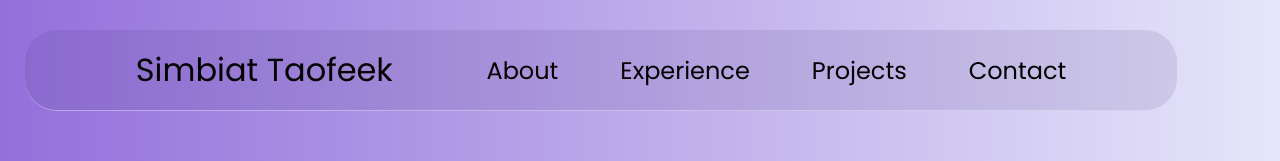
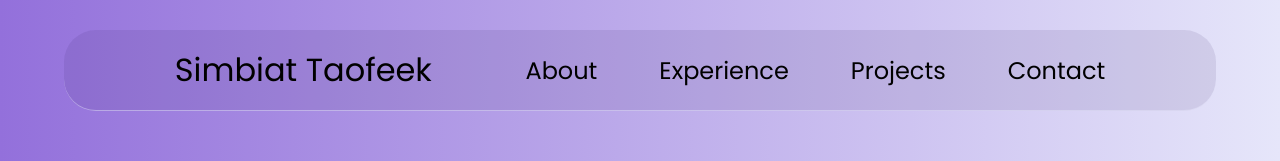
Before and after one commit to Simbiat23/html.css.js.portfolio, a plain HTML site: page index.html in a window 1280 px wide. Shown: the top 161 px of the page. Drawn offline with Linux system fonts and the light colour scheme.

Commit message:
Update style.css

```diff
--- a/style.css
+++ b/style.css
@@ -37,7 +37,7 @@ nav {
   justify-content: space-around;
   align-items: center;
   width: 100%;
-  position: fixed;
+  position: relative;
   height: 80px;
   padding: 0px 5%;
   background: rgba(54, 32, 99, 0.1);
@@ -45,8 +45,7 @@ nav {
   z-index: 1000;
   border-radius: 2rem;
   max-width: 80%;
-  margin-left: 25px;
-  margin-right: 40px;
+  margin: 0 auto;
   transition: background 0.3s ease-in-out;
 
   left: 0;
```
